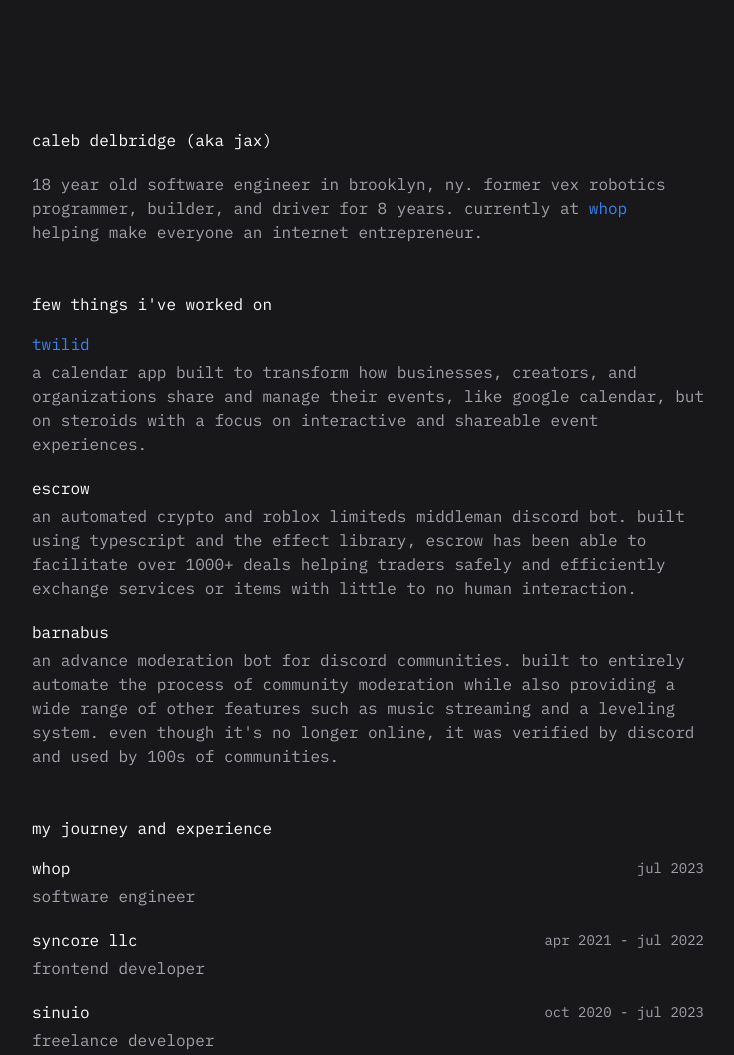
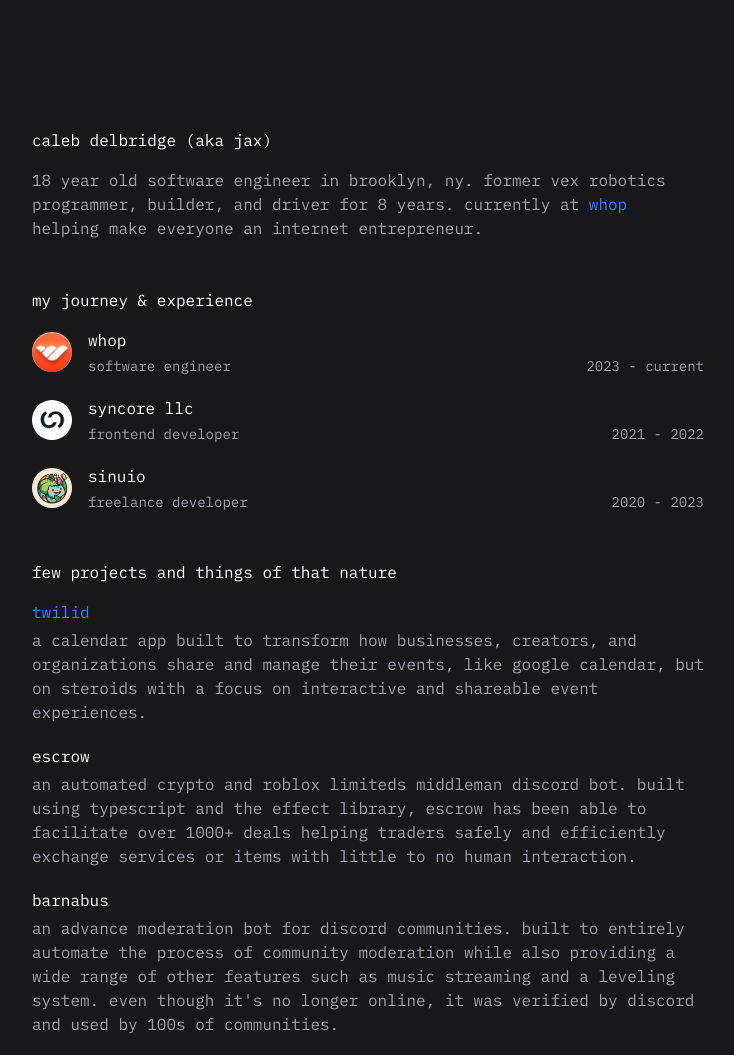
Before and after one commit to Jaxenormus/my-website, an Astro site: page / in a window 1280 px wide. Shown: the top 1055 px of the page, without its empty margins (272-1006 px from the left). Built offline with nearby package versions, Linux system fonts and the light colour scheme; Astro itself is replaced by a stand-in of ours.

Commit message:
better experience section

```diff
--- a/package.json
+++ b/package.json
@@ -16,7 +16,6 @@
     "@astrojs/vercel": "^5.2.0",
     "astro": "^3.6.0",
     "astro-seo": "^0.8.0",
-    "classnames": "^2.3.2",
     "tailwindcss": "^3.0.24",
     "typescript": "^5.3.2"
   }
--- a/src/components/Experience.astro
+++ b/src/components/Experience.astro
@@ -1,21 +1,29 @@
 ---
+import { Image } from "astro:assets";
+import type { ImageMetadata } from "astro";
+
 interface Props {
+  image: ImageMetadata;
   company: string;
   position: string;
   start: string;
-  end?: string;
+  end: string;
 }
 
-const { company, position, start, end } = Astro.props;
+const { company, position, start, end, image } = Astro.props;
 ---
 
-<div class="space-y-1">
-  <div class="flex justify-between items-center">
+<div class="flex flex-row items-center gap-4 w-full">
+  <Image
+    src={image}
+    alt={company}
+    class="hidden min-[400px]:block w-10 h-10 bg-zinc-400 rounded-full"
+  />
+  <div class="space-y-1 w-full">
     <h3>{company}</h3>
-    <p class="text-sm text-zinc-400">
-      {start}
-      {end && <> - {end}</>}
+    <p class="flex flex-row justify-between items-start text-sm text-zinc-400">
+      <span>{position}</span>
+      <span>{start} - {end}</span>
     </p>
   </div>
-  <p class="text-zinc-400">{position}</p>
 </div>
--- a/src/components/Link.astro
+++ b/src/components/Link.astro
@@ -1,6 +1,4 @@
 ---
-import classnames from "classnames";
-
 interface Props extends astroHTML.JSX.AnchorHTMLAttributes {
   external?: boolean;
 }
@@ -9,7 +7,7 @@
 ---
 
 <a
-  class={classnames("text-blue-500 hover:text-blue-600", className)}
+  class:list={["text-blue-500", className]}
   target={external ? "_blank" : undefined}
   rel={external ? "noopener noreferrer" : undefined}
   referrerpolicy="no-referrer"
--- a/src/components/Project.astro
+++ b/src/components/Project.astro
@@ -1,23 +1,13 @@
 ---
-import Link from "./Link.astro";
 interface Props {
   title: string;
   description: string;
-  link?: string;
 }
 
-const { title, description, link } = Astro.props;
+const { title, description } = Astro.props;
 ---
 
 <article class="space-y-1">
-  {
-    link ? (
-      <Link href={link}>
-        <h3>{title}</h3>
-      </Link>
-    ) : (
-      <h3>{title}</h3>
-    )
-  }
+  <h3>{title}</h3>
   <p class="text-zinc-400">{description}</p>
 </article>
--- a/src/env.d.ts
+++ b/src/env.d.ts
@@ -1 +1,2 @@
+/// <reference path="../.astro/types.d.ts" />
 /// <reference types="astro/client" />
--- a/src/pages/index.astro
+++ b/src/pages/index.astro
@@ -4,6 +4,10 @@
 import Project from "../components/Project.astro";
 import Section from "../components/Section.astro";
 import { SEO } from "astro-seo";
+
+import syncoreImage from "../../public/images/syncore.png";
+import whopImage from "../../public/images/whop.png";
+import sinuioImage from "../../public/images/sinuio.png";
 
 const age = new Date().getFullYear() - 2005;
 
@@ -53,8 +57,7 @@
   <body
     class="max-w-2xl mx-8 sm:mx-auto bg-zinc-900 text-white my-16 md:my-28 lg:my-32 space-y-12 font-mono"
   >
-    <div class="space-y-5">
-      <h1>caleb delbridge (aka jax)</h1>
+    <Section id="hero" title="caleb delbridge (aka jax)">
       <p class="text-zinc-400">
         <span
           >{age} year old software engineer in brooklyn, ny. former vex robotics
@@ -63,14 +66,40 @@
         <Link href="https://whop.com">whop</Link>
         <span>helping make everyone an internet entrepreneur.</span>
       </p>
-    </div>
-    <Section id="projects" title="few things i've worked on">
+    </Section>
+    <Section id="experience" title="my journey & experience">
       <div class="space-y-5">
-        <Project
-          title="twilid"
-          description="a calendar app built to transform how businesses, creators, and organizations share and manage their events, like google calendar, but on steroids with a focus on interactive and shareable event experiences."
-          link="https://new.twilid.com"
+        <Experience
+          company="whop"
+          image={whopImage}
+          position="software engineer"
+          start="2023"
+          end="current"
         />
+        <Experience
+          company="syncore llc"
+          image={syncoreImage}
+          position="frontend developer"
+          start="2021"
+          end="2022"
+        />
+        <Experience
+          company="sinuio"
+          image={sinuioImage}
+          position="freelance developer"
+          start="2020"
+          end="2023"
+        />
+      </div>
+    </Section>
+    <Section id="projects" title="few projects and things of that nature">
+      <div class="space-y-5">
+        <Link href="https://new.twilid.com">
+          <Project
+            title="twilid"
+            description="a calendar app built to transform how businesses, creators, and organizations share and manage their events, like google calendar, but on steroids with a focus on interactive and shareable event experiences."
+          />
+        </Link>
         <Project
           title="escrow"
           description="an automated crypto and roblox limiteds middleman discord bot. built using typescript and the effect library, escrow has been able to facilitate over 1000+ deals helping traders safely and efficiently exchange services or items with little to no human interaction."
@@ -78,27 +107,6 @@
         <Project
           title="barnabus"
           description="an advance moderation bot for discord communities. built to entirely automate the process of community moderation while also providing a wide range of other features such as music streaming and a leveling system. even though it's no longer online, it was verified by discord and used by 100s of communities."
-        />
-      </div>
-    </Section>
-    <Section id="experience" title="my journey and experience">
-      <div class="space-y-5">
-        <Experience
-          company="whop"
-          position="software engineer"
-          start="jul 2023"
-        />
-        <Experience
-          company="syncore llc"
-          position="frontend developer"
-          start="apr 2021"
-          end="jul 2022"
-        />
-        <Experience
-          company="sinuio"
-          position="freelance developer"
-          start="oct 2020"
-          end="jul 2023"
         />
       </div>
     </Section>
```
Also changed, not shown: pnpm-lock.yaml, public/images/sinuio.png (added), public/images/syncore.png (added), public/images/whop.png (added).
